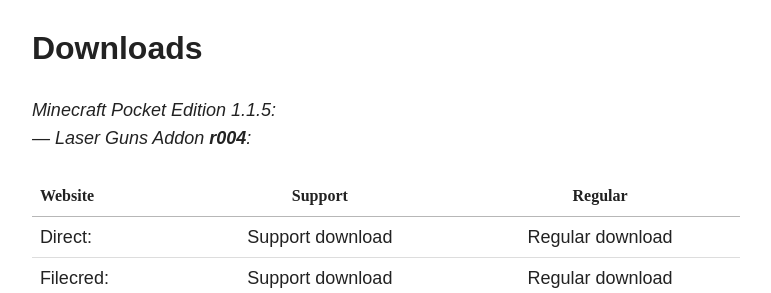
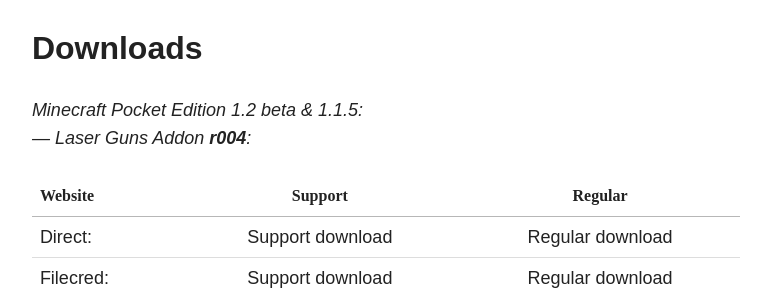
Before and after one commit to Desno365/Desno365.github.io, a Jekyll site: the page built from minecraft/laser-mod/index.md, in a window 1280 px wide and 900 px high, scrolled down 1662 px. Shown: the part 160-453 px from the top of the window, without its empty margins (254-1025 px from the left). Built offline with Jekyll 4.4.1, drawn with Linux system fonts in a browser that asks for light colours; nearby versions of some CDN libraries; comment, search, counter and statistics services are not loaded.

Commit message:
Update compatibility of laser mod

```diff
--- a/minecraft/laser-mod/index.md
+++ b/minecraft/laser-mod/index.md
@@ -43,7 +43,7 @@
 
 ## Downloads
 
-<i>Minecraft Pocket Edition 1.1.5:</i><br>
+<i>Minecraft Pocket Edition 1.2 beta & 1.1.5:</i><br>
 <i> --- Laser Guns Addon <b>r004</b>:</i>
 
 | Website | Support | Regular |
```
